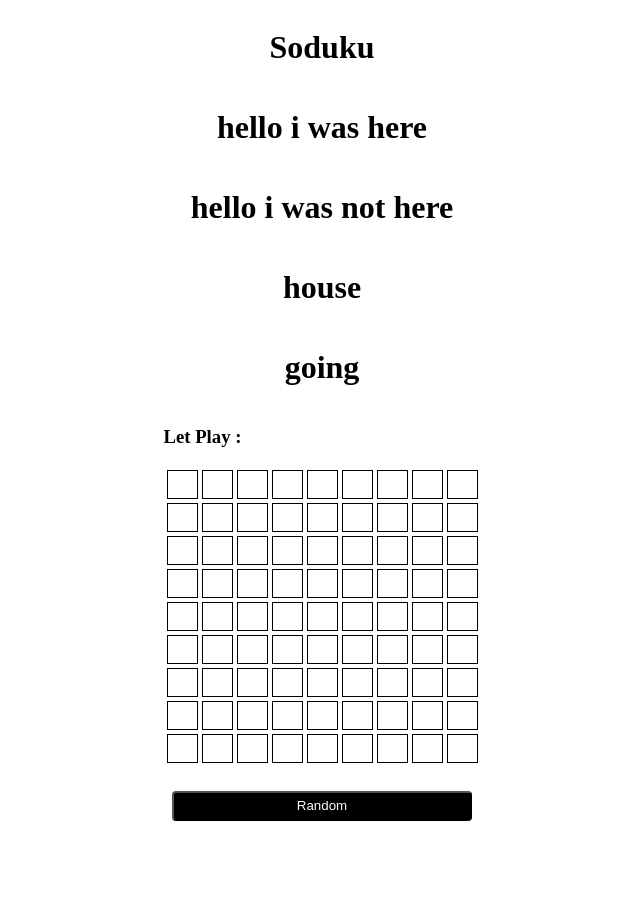
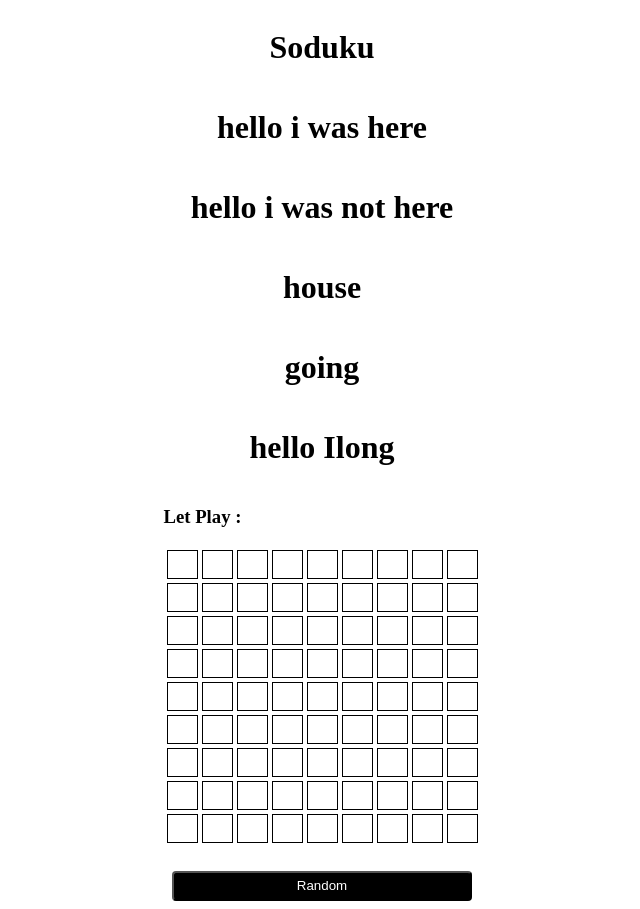
Before and after one commit to SeilaCP/name, a plain HTML site: page index.html in a window 1280 px wide. Shown: the whole page, without its empty margins (318-958 px from the left). Before the commit the page ends 829 px from the top, so only its background shows below. Drawn offline with Linux system fonts and the light colour scheme.

Commit message:
test again and again

```diff
--- a/index.html
+++ b/index.html
@@ -12,7 +12,7 @@
     <h1>hello i was not here</h1>
     <h1> house</h1>
     <h1>going</h1>
-
+    <h1>hello Ilong</h1>
     <!-- TODO: For Input data to computer -->
     <div class="input">
         <h3>Let Play :</h3>
```
